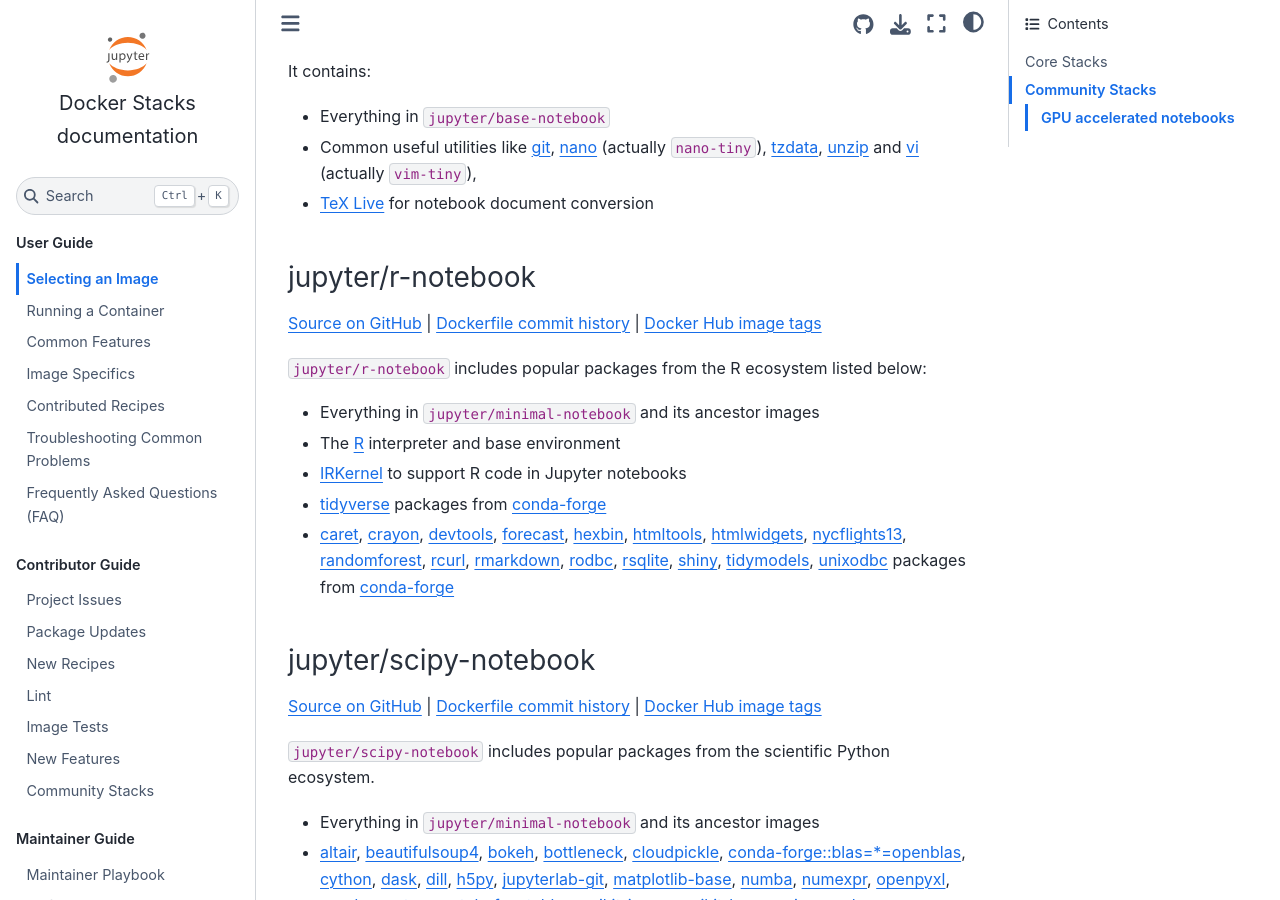
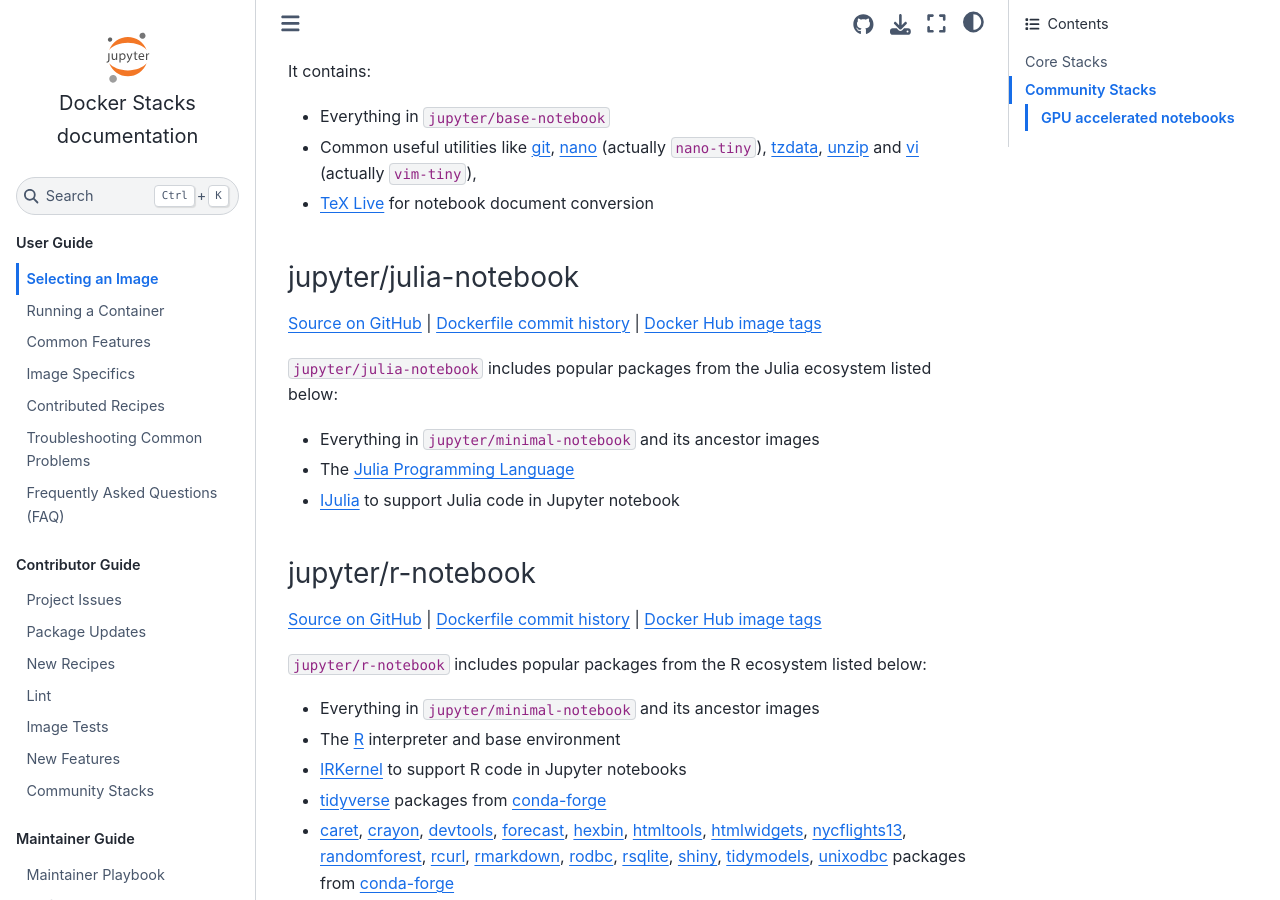
Before and after one commit to jupyter/docker-stacks, a Sphinx documentation site: the page built from docs/using/selecting.md, in a window 1280 px wide and 900 px high, scrolled down 1898 px. Built offline with Sphinx 7.4.7 and the Sphinx Book theme 1.1.4, drawn with Linux system fonts in a browser that asks for light colours.

Commit message:
Add jupyter/julia-notebook
There is a growing number of Julia users in the Jupyter
ecosystem who do not use R, and hence would <3 to have a
dedicated docker image that doesn't bring in all the R
stuff that datascience-notebook brings in! The built image
size is much smaller, and eventually paves the way to
better ecosystem support for Julia.

```diff
--- a/docs/using/selecting.md
+++ b/docs/using/selecting.md
@@ -75,6 +75,19 @@
   [unzip](https://code.launchpad.net/ubuntu/+source/unzip)
   and [vi](https://www.vim.org) (actually `vim-tiny`),
 - [TeX Live](https://www.tug.org/texlive/) for notebook document conversion
+
+
+### jupyter/julia-notebook
+
+[Source on GitHub](https://github.com/jupyter/docker-stacks/tree/main/julia-notebook) |
+[Dockerfile commit history](https://github.com/jupyter/docker-stacks/commits/main/julia-notebook/Dockerfile) |
+[Docker Hub image tags](https://hub.docker.com/r/jupyter/julia-notebook/tags/)
+
+`jupyter/julia-notebook` includes popular packages from the Julia ecosystem listed below:
+
+- Everything in `jupyter/minimal-notebook` and its ancestor images
+- The [Julia Programming Language](https://julialang.org/)
+- [IJulia](https://github.com/JuliaLang/IJulia.jl) to support Julia code in Jupyter notebook
 
 ### jupyter/r-notebook
 
```
Also changed, not shown: julia-notebook/README.md (added), 8 other files.
